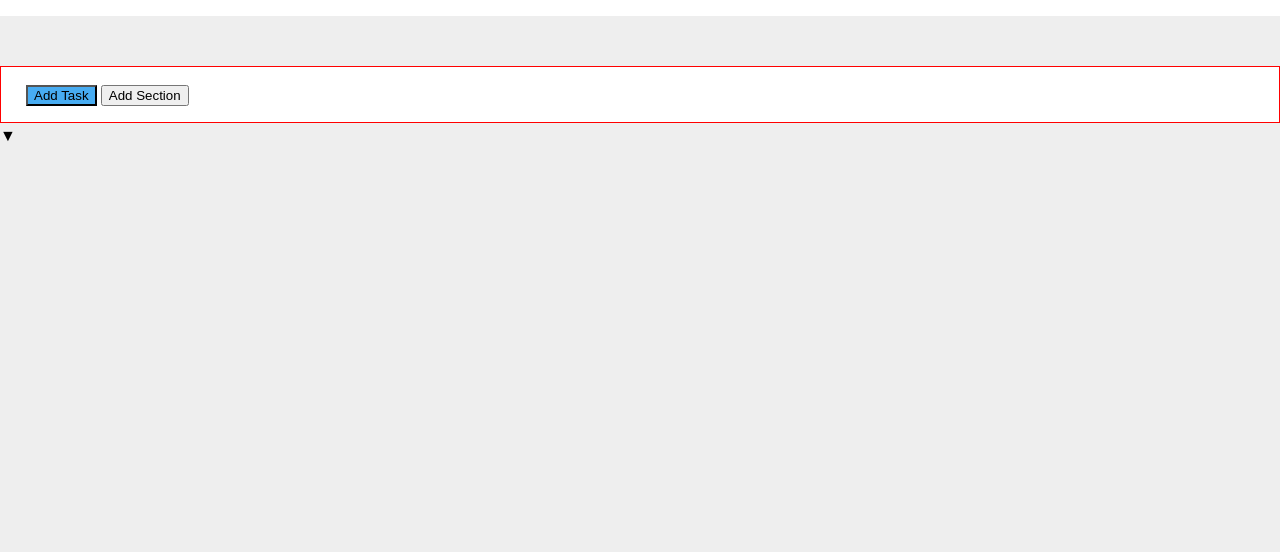
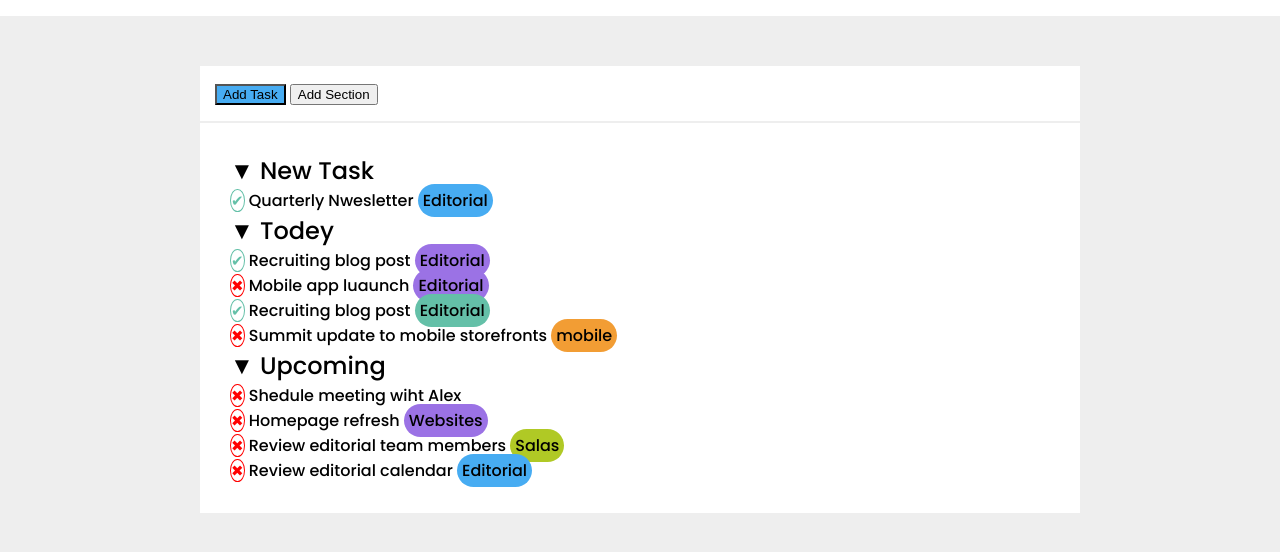
Before and after one commit to alessiotinaglia/html-css-toboolist, a plain HTML site: page index.html in a window 1280 px wide. Shown: the part 64-616 px from the top of the page. Drawn offline with Linux system fonts and the light colour scheme.

Commit message:
fine esercizio

```diff
--- a/index.html
+++ b/index.html
@@ -21,26 +21,50 @@
     </header>
 
     <main>
-        <div class="bottoni">
-            <button  id="colore-blu">Add Task</button>
-            <button >Add Section</button>
+    <!-- inizio main -->
+         <div class="bottoni">
+            <button id="colore-blu">Add Task</button>
+            <button>Add Section</button>
         </div>
 
-        <div>
-            &#9660
+        <div class="contenitore">
+                        <div class="text-regular">&#9660; New Task</div>
+                <span class="verde">&#10004;</span><span>  Quarterly Nwesletter <span
+                    class="evidenziato-blue">Editorial</span>
+
+                <div class="text-regular">&#9660; Todey</div>
+                <span class="verde">&#10004;</span><span>  Recruiting blog post <span
+                    class="evidenziato-viola">Editorial</span><br>
+
+
+                <span class="rosso">&#10006;</span> <span> Mobile app luaunch</span>
+                    <span class="evidenziato-viola">Editorial</span><br>
+
+
+                    <span class="verde">&#10004;</span><span>  Recruiting blog post <span
+                        class="evidenziato-verde">Editorial</span><br>
+
+                        <span class="rosso">&#10006;</span>  Summit update to mobile storefronts<span>
+                            <span class="evidenziato-arancione">mobile</span><br>
+
+                <div class="text-regular">&#9660; Upcoming</div>
+                <span class="rosso">&#10006;</span><span>   Shedule meeting wiht Alex</span><br>
+
+                <span class="rosso">&#10006;</span>  Homepage refresh <span></span>
+                    <span class="evidenziato-viola"> Websites</span><br>
+
+                 <span class="rosso">&#10006;</span>  Review editorial team members <span></span>
+                 <span class="evidenziato-verde-chiaro"> Salas</span><br>
+
+                 <span class="rosso">&#10006;</span>  Review editorial calendar <span></span>
+                    <span class="evidenziato-blue"> Editorial</span><br>
         </div>
 
-        <!-- inizio main -->
-        <div class="inner main">
-            <div class="text-regular"></div>
         </div>
     </main>
 
     <footer>
         <!-- inizio footer -->
-        <div class="inner main">
-            <div class="text-small"></div>
-        </div>
 
     </footer>
 
--- a/style.css
+++ b/style.css
@@ -15,8 +15,8 @@ body {
 
 /* colori da utilizare
 #47ACF2 colore azzurro
-#9B72E5 colore viola
-#64C0A8 colore verde
+ colore viola
+ colore verde
 #F29D34 colore arancione
 #D963A0 colore rosa
 #B0C925 colore verde chiaro  */
@@ -29,7 +29,15 @@ header{
     background: white;
     font-weight: 600;
     padding: 10px;
+
 }
+
+.contenitore{
+    background-color: white;
+    padding: 30px;
+    margin-top: 2px;
+}
+
 #titolo {
     margin-left: 0.3em;
 }
@@ -39,27 +47,78 @@ header{
 
 /* inizio Main */
 
+main{
+    margin: 50px 200px;
+
+}
+
 .bottoni{
     margin-top: 50px;
     background-color: white;
-    border: 1px solid red;
     padding: 15px;
-     padding-left: 25px;
 
 }
-
 #colore-blu{
     background-color: #47ACF2;
 }
 
 
+
+.verde{
+    color: #64C0A8;
+    border-radius: 50%;
+    font-size: 15px;
+    border: 1px solid #64C0A8;
+
+}
+
+.rosso{
+    color: red;
+    border-radius: 50%;
+    font-size: 15px;
+    border: 1px solid red;
+}
+
+.evidenziato-blue{
+    background-color: #47ACF2;
+    border-radius: 20px;
+    padding: 5px;
+}
+
+.evidenziato-verde{
+    background-color: #64C0A8;
+    border-radius: 20px;
+    padding: 5px;
+}
+.evidenziato-viola{
+    background-color: #9B72E5;
+    border-radius: 20px;
+    padding: 5px;
+}
+
+.evidenziato-verde-chiaro{
+    background-color: #B0C925;
+    border-radius: 20px;
+    padding: 5px;
+}
+
+.evidenziato-arancione{
+    background-color: #F29D34;
+    border-radius: 20px;
+    padding: 5px;
+    margin-top: 20px;
+}
+
+
+
 /* inizio footer */
   .text-small{
-    font-size: 1em;
+    font-size: 0.5em;
   }
 
   .text-regular{
-    font-size: 2em;
+    font-size: 1.5em;
+
   }
 
   .text-big{
```
